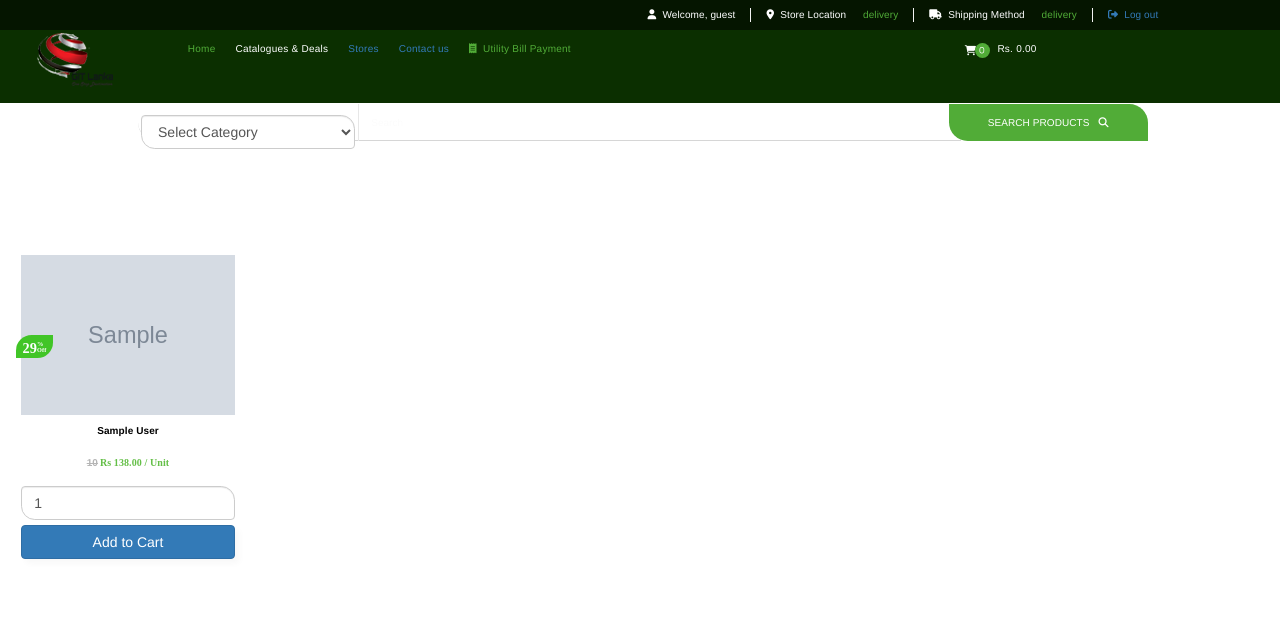
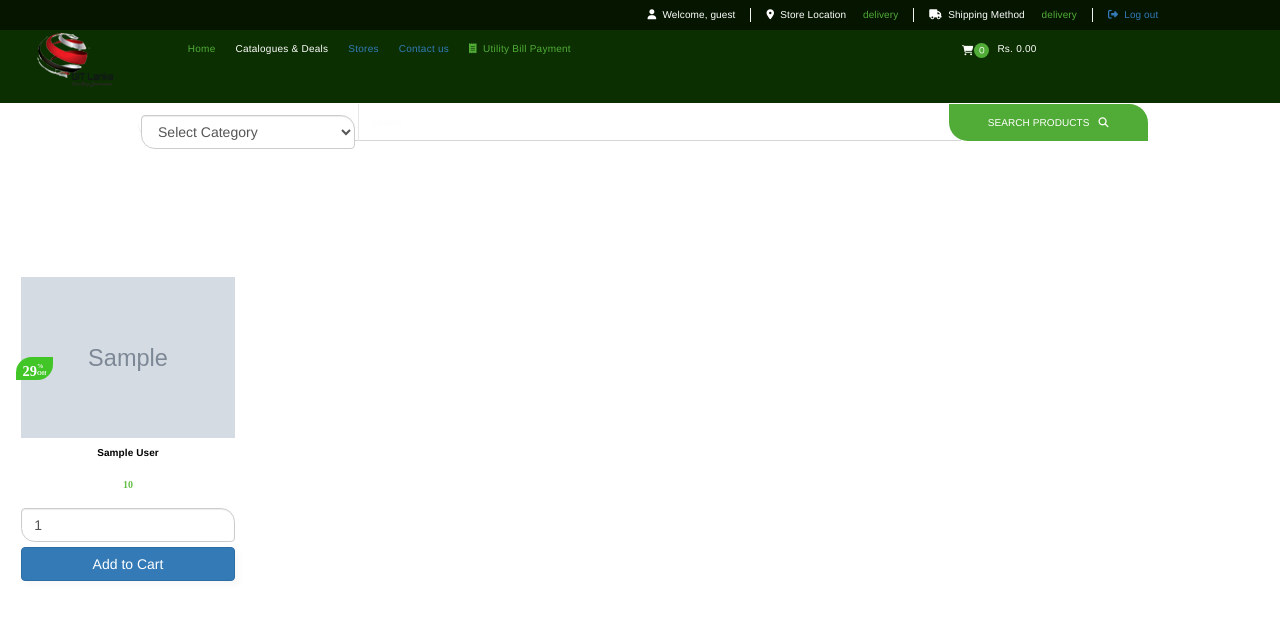
Before and after one commit to vithlanibhakti/ceylonfarmercom, a PHP site: page /ceylonfarmercom/client/deals.php in a window 1280 px wide. Shown: the top 620 px of the page. Run offline with PHP 8.4, Linux system fonts and the light colour scheme; tables that the repository leaves empty or names only in its code hold one stand-in row (values such as "Sample post"); grey boxes marked "Sample" are stand-in pictures; some libraries are stand-ins or nearby versions; some web fonts are replaced.

Commit message:
add to cart

```diff
--- a/ceylonfarmercom/client/deals.php
+++ b/ceylonfarmercom/client/deals.php
@@ -1,9 +1,7 @@
 <?php
 //session_start();
-include ("header.php");
-//session_start();
-//echo "<script>alert('$email');</script>";
 include("config.php");
+include("header.php");
 if(isset($_POST["add_to_cart"]))
 {
 	if(isset($_SESSION["shopping_cart"]))
@@ -19,6 +17,7 @@ if(isset($_POST["add_to_cart"]))
 				'item_quantity'		=>	$_POST["quantity"]
 			);
 			$_SESSION["shopping_cart"][$count] = $item_array;
+            echo '<script>alert("Item Added successfully")</script>';
         }
 		else
 		{
@@ -30,7 +29,6 @@ if(isset($_POST["add_to_cart"]))
 		$item_array = array(
 			'p_id'			=>	$_GET["p_id"],
 			'p_name'			=>	$_POST["hidden_name"],
-            'item_price'		=>	$_POST["hidden_price"],
 			'item_quantity'		=>	$_POST["quantity"]
 		);
 		$_SESSION["shopping_cart"][0] = $item_array;
@@ -64,12 +62,13 @@ if(isset($_GET["action"]))
 	</head>
 	<body>
 		<br />
+			<br />
+			<br />
             <br /><br />
-			<br /><br />
-			<br /><br />			<br />
-			<br />
+            <div class="main-content-holder">
 <div class="product-container">
                                 <div class="m-0 row-cols-2 row-cols-xs-2 row-cols-sm-3 row-cols-md-3 row-cols-lg-5 row">
+
 			<?php
 				$query = "SELECT * FROM adminproducts ORDER BY p_id ASC ";
 				$result = mysqli_query($con, $query);
@@ -86,22 +85,6 @@ if(isset($_GET["action"]))
                                               $product_id= $row2['product_id'];
                                               // echo $product_id."<br>";
 				?>
-			<!-- <div class="col-md-4">
-				<form method="post" action="deals.php?action=add&p_id=<?php echo $row["p_id"]; ?>">
-					<div style="border:1px solid #333; background-color:#f1f1f1; border-radius:5px; padding:16px;" align="center">
-						<img src="<?php echo $row["p_image"]; ?>" class="img-responsive" /><br />
-
-						<h4 class="text-info"><?php echo $row["p_name"]; ?></h4>
-                        <h4 class="text-info"><?php echo $row2["sell_price"]; ?></h4>
-						<input type="text" name="quantity" value="1" class="form-control" />
-
-						<input type="hidden" name="hidden_name" value="<?php echo $row["p_name"]; ?>" />
-                        <input type="hidden" name="hidden_price" value="<?php echo $row2["sell_price"]; ?>" />
-						<input type="submit" name="add_to_cart" style="margin-top:5px;" class="btn btn-success" value="Add to Cart" />
-
-					</div>
-				</form>
-            </div> -->
 <form method="post" action="deals.php?action=add&p_id=<?php echo $row["p_id"]; ?>">
             <div class="col" style="padding-bottom: 15px;">
                         <div class="product-card-container">
@@ -123,8 +106,8 @@ if(isset($_GET["action"]))
                                                 </div>
                                                 <div class="product-card-name col-md-12"><?php echo $row["p_name"]; ?></div>
                                                 <div class="product-card-price-container col-md-12">
-                                                    <div class="product-card-original-price"><?php echo $row2["sell_price"]; ?></div>
-                                                    <div class="product-card-final-price">Rs 138.00 / Unit</div>
+                                                    <div class="product-card-final-price"><?php echo $row2["sell_price"]; ?></div>
+                                                    <!-- <div class="product-card-final-price">Rs 138.00 / Unit</div> -->
                                                 </div>
                                                 <div class="product-card-button-container col-md-12">
                                                 <!-- <input type="button" onclick="sayHello()" value="Click" /> -->
@@ -139,17 +122,58 @@ if(isset($_GET["action"]))
                   	</div>
 				</form>
 </div>
-
 			<?php
-
                     }
                 }
                 }
+
             ?>
             </div>
 </div>
+			<!-- <div style="clear:both"></div>
+			<br />
+			<h3>Order Details</h3>
+			<div class="table-responsive">
+				<table class="table table-bordered">
+					<tr>
+						<th width="40%">Item Name</th>
+						<th width="10%">Quantity</th>
+						<th width="20%">Price</th>
+						<th width="15%">Total</th>
+						<th width="5%">Action</th>
+					</tr>
+					<?php
+					if(!empty($_SESSION["shopping_cart"]))
+					{
+						$total = 0;
+						foreach($_SESSION["shopping_cart"] as $keys => $values)
+						{
+					?>
+					<tr>
+						<td><?php echo $values["item_name"]; ?></td>
+						<td><?php echo $values["item_quantity"]; ?></td>
+                        <td>$ <?php echo $values["item_price"]; ?></td>
+                        <td>$ <?php echo number_format($values["item_quantity"] * $values["item_price"], 2);?></td>
+						<td><a href="deals.php?action=delete&p_id=<?php echo $values["item_id"]; ?>"><span class="text-danger">Remove</span></a></td>
+					</tr>
+					<?php
+							$total = $total + ($values["item_quantity"] * $values["item_price"]);
+						}
+					?>
+					<tr>
+						<td colspan="3" align="right">Total</td>
+						<td align="right">$ <?php echo number_format($total, 2); ?></td>
+						<td></td>
+					</tr>
+					<?php
+					}
+					?>
 
-
-	<br />
+				</table>
+			</div>
+		</div>
+		</div>
+	</div>
+	<br /> -->
 	</body>
 </html>
--- a/ceylonfarmercom/client/header.php
+++ b/ceylonfarmercom/client/header.php
@@ -163,7 +163,10 @@ $city=$row['state'];
                                 <a href="storelocator.php"><div class="nav-item-navbar">Stores</div></a>
                                 <a href="contactus.php"><div class="nav-item-navbar">Contact us</div></a>
                                 <a href="utilityPayment.php"><div class="nav-item-navbar nav-item-highlighted"><i class="fas fa-receipt"></i>Utility Bill Payment</div></a>
-                                <div class="nav-item-navbar cart-box"><i class="fas fa-shopping-cart"><span id="smart-checkout-count" class="badge">0</span></i> Rs. 0.00</div>
+                                <div class="nav-item-navbar cart-box">
+                                    <i class="fas fa-shopping-cart">
+                                        <span id="smart-checkout-count" class="badge">0</span>
+                                    </i> Rs. 0.00</div>
                             </div>
                         </div>
                     </div>
--- a/ceylonfarmercom/client/home.html
+++ b/ceylonfarmercom/client/home.html
@@ -1911,7 +1911,8 @@
                                                     <div class="product-card-original-price">Rs 520.00</div>
                                                     <div class="product-card-final-price">Rs 416.00 / Unit</div>
                                                 </div>
-                                                <div class="product-card-button-container col-md-12"><button type="button" class="product-card-button-add btn btn-primary btn-block"><i class="fas fa-shopping-cart"></i>Add to Cart</button></div>
+                                                <div class="product-card-button-container col-md-12"><button type="button" class="product-card-button-add btn btn-primary btn-block">
+                                                <i class="fas fa-shopping-cart"></i>Add to Cart</button></div>
                                             </div>
                                         </div>
                                     </div>
--- a/ceylonfarmercom/client/search.html
+++ b/ceylonfarmercom/client/search.html
@@ -509,7 +509,9 @@
                                             <div class="product-card-price-container col-md-12">
                                                 <div class="product-card-final-price">Rs 160.00 / KG</div>
                                             </div>
-                                            <div class="product-card-button-container col-md-12"><button type="button" class="product-card-button-add btn btn-primary btn-block"><i class="fas fa-shopping-cart"></i>Add to Cart</button></div>
+                                            <div class="product-card-button-container col-md-12">
+                                                <button type="button" class="product-card-button-add btn btn-primary btn-block">
+                                                <i class="fas fa-shopping-cart"></i>Add to Cart</button></div>
                                         </div>
                                     </div>
                                 </div>
```
Also changed, not shown: ceylonfarmercom/client/orderdetails.php (+8 -18 lines). Lines whose indentation alone changed are shown as unchanged.
